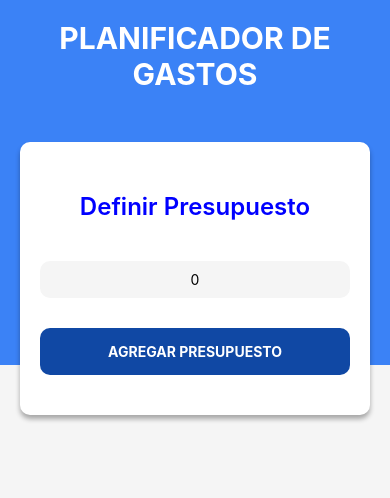
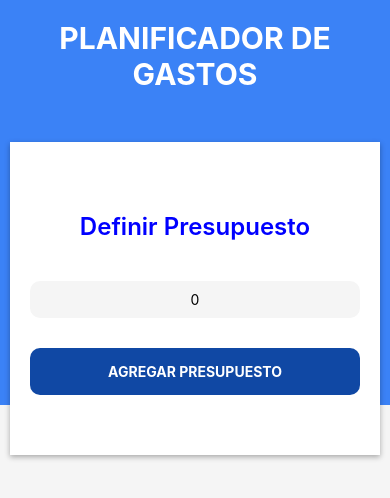
Before and after one commit to JerlibGnzlz/Planificador_native, a React Native app: screen / in a window 390 px wide. Shown: the top 498 px of the page. Built offline with nearby package versions, Linux system fonts and the light colour scheme.

Commit message:
creando componente de style para reutilizar

```diff
--- a/src/components/ControlPresupuesto.jsx
+++ b/src/components/ControlPresupuesto.jsx
@@ -1,11 +1,32 @@
-import { Text } from 'react-native';
+import { Text, View, Image, StyleSheet } from 'react-native';
+import { globalStyles } from '../styles';
+
 
 const ControlPresupuesto = () => {
   return (
-    <Text>
-      Control presupuesto
-    </Text>
+    <View style={StyleSheet.contenedor}>
+      <View style={styles.centrarGrafico}>
+        <Image
+          style={styles.imagen}
+          source={require("../img/grafico.jpg")}
+        />
+      </View>
+    </View>
   );
 };
 
+
+const styles = StyleSheet.create({
+  contenedor: {
+    ...globalStyles.contenedor
+  },
+  centrarGrafico: {
+    alignItems: "center"
+  },
+  imagen: {
+    width: 250,
+    height: 250
+  }
+});
+
 export default ControlPresupuesto;
--- a/src/components/NuevoPresupuesto.jsx
+++ b/src/components/NuevoPresupuesto.jsx
@@ -1,6 +1,6 @@
 import { useState } from "react";
 import { StyleSheet, Text, View, Pressable, TextInput } from 'react-native';
-
+import { globalStyles } from "../styles";
 
 const NuevoPresupuesto = ({ handlePresupuesto }) => {
 
@@ -36,20 +36,7 @@ const NuevoPresupuesto = ({ handlePresupuesto }) => {
 
 const styles = StyleSheet.create({
     contenedor: {
-        backgroundColor: "#fff",
-        marginHorizontal: 20,
-        paddingHorizontal: 20,
-        paddingVertical: 20,
-        borderRadius: 10,
-        transform: [{ translateY: 50 }],
-        shadowColor: "#000",
-        shadowOffset: {
-            width: 0,
-            height: 4,
-        },
-        shadowOpacity: 0.32,
-        shadowRadius: 5.46,
-        elevation: 9,
+        ...globalStyles.contenedor
     },
     input: {
         backgroundColor: "#f5f5f5",
@@ -57,7 +44,6 @@ const styles = StyleSheet.create({
         borderRadius: 10,
         textAlign: 'center',
         marginTop: 30,
-
     },
     label: {
         textAlign: 'center',
--- /dev/null
+++ b/src/styles/index.jsx
@@ -0,0 +1,18 @@
+export const globalStyles = {
+  contenedor: {
+    backgroundColor: "#fff",
+    marginHorizontal: 10,
+    paddingHorizontal: 20,
+    paddingVertical: 40,
+    borderRadius: 0,
+    transform: [{ translateY: 50 }],
+    shadowColor: "#000",
+    shadowOffset: {
+      width: 0,
+      height: 2,
+    },
+    shadowOpacity: 0.32,
+    shadowRadius: 5.46,
+    elevation: 9,
+  },
+};
```
